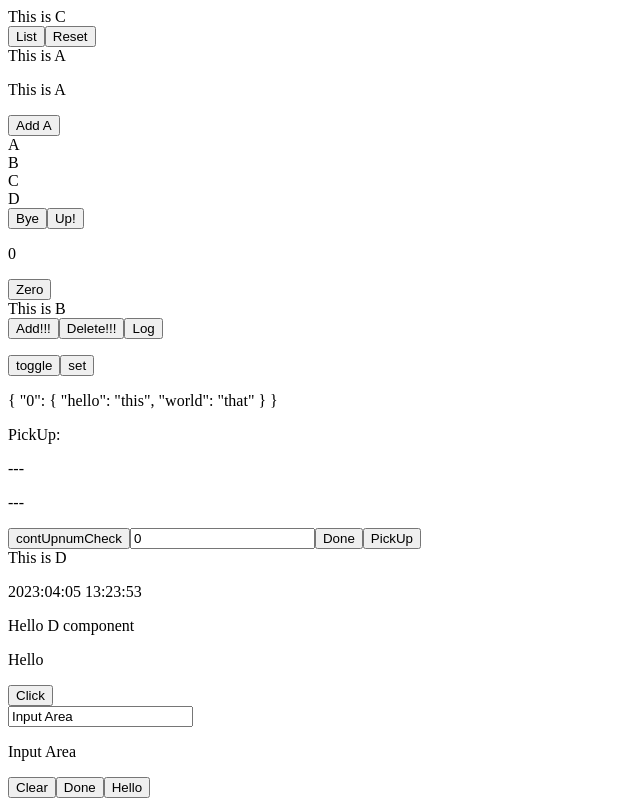
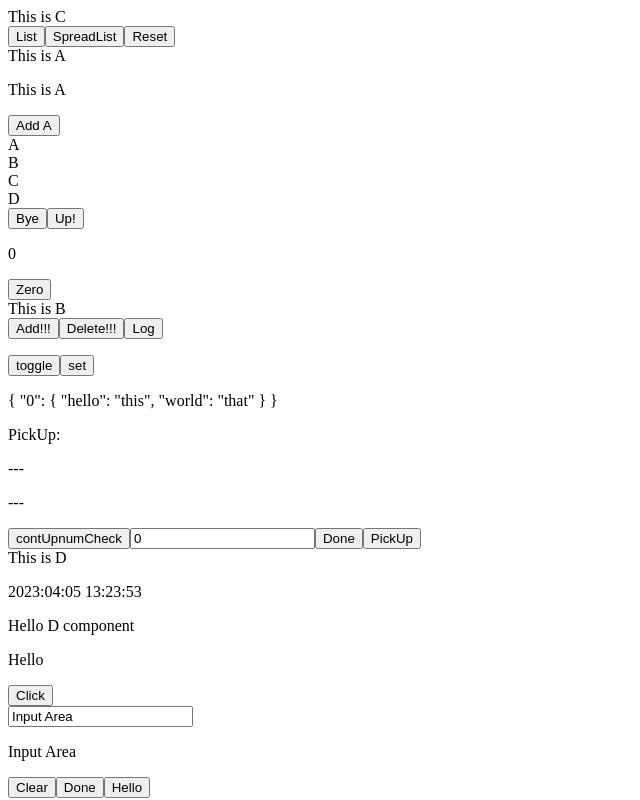
Before and after one commit to koyamal/pra_vue3, a Vue app in the folder vuePractive/: page / in a window 1280 px wide. Shown: the top 800 px of the page, without its empty margins (0-640 px from the left). Built offline with nearby package versions, Linux system fonts and the light colour scheme.

Commit message:
Use editSpreadNumberList

```diff
--- a/vuePractive/src/components/atom/C.vue
+++ b/vuePractive/src/components/atom/C.vue
@@ -32,5 +32,6 @@
 <template>
   <div>This is C</div>
   <button @click="editAndShowNumberList">List</button>
+  <button @click="editSpreadNumberList">SpreadList</button>
   <button @click="reset">Reset</button>
 </template>
```
